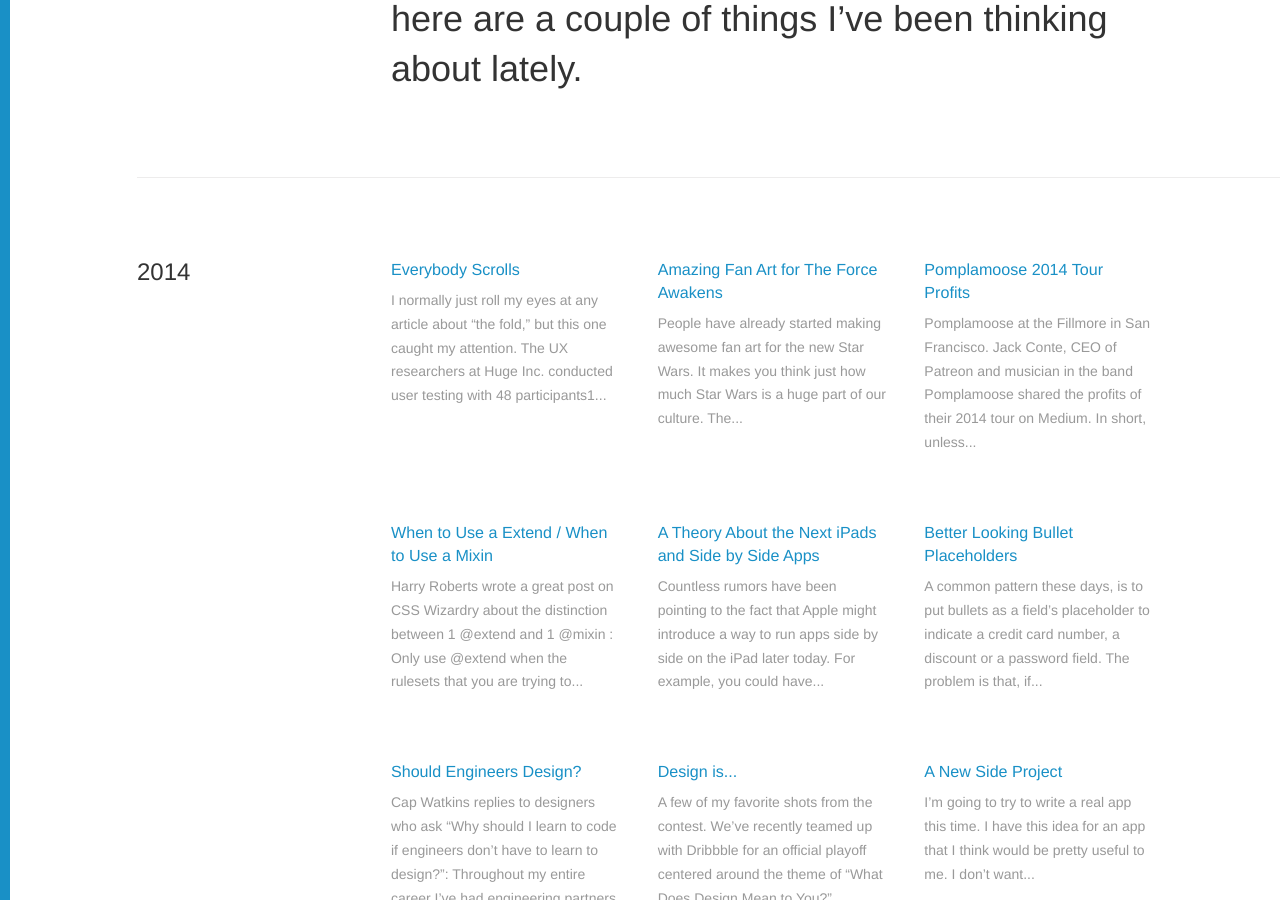
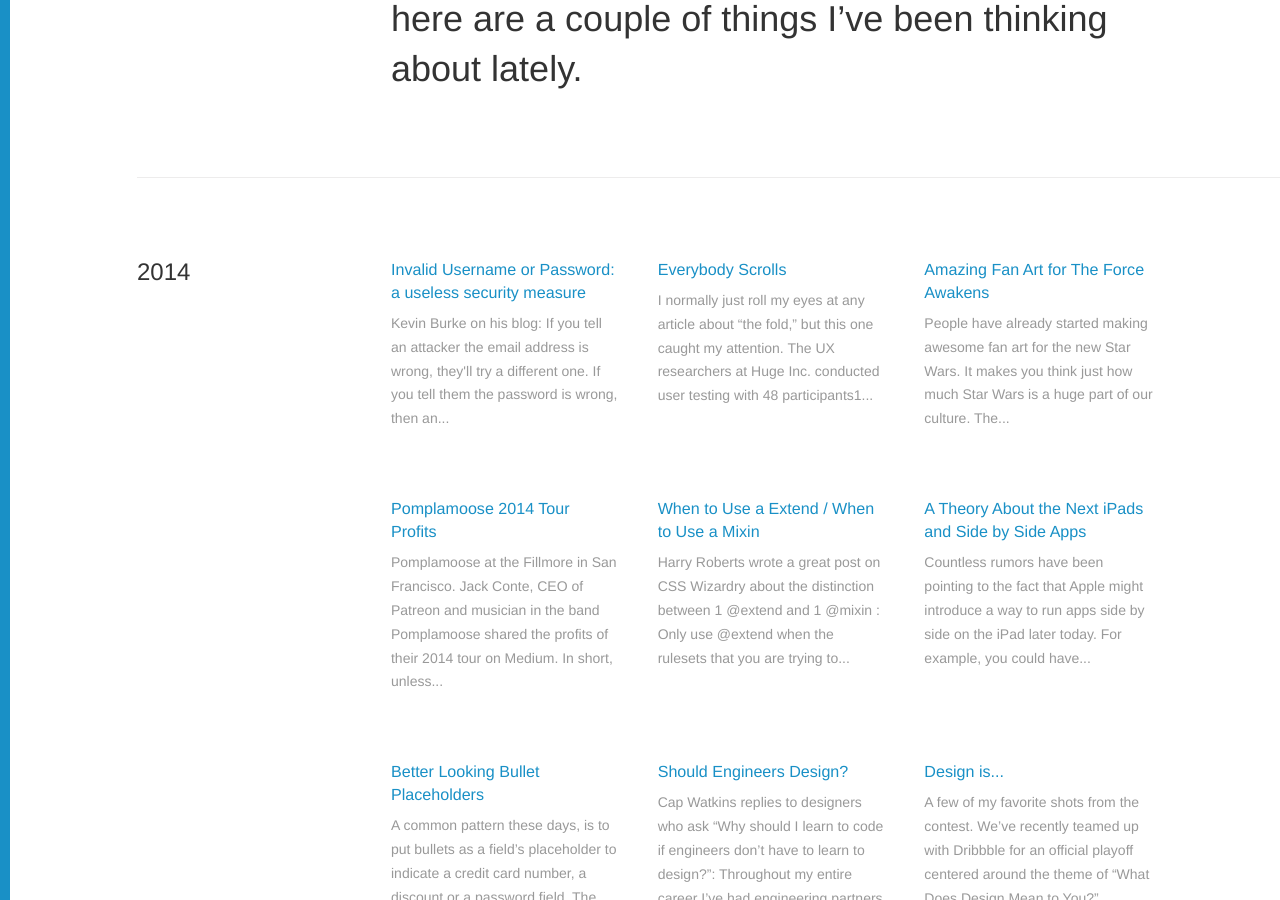
Before and after one commit to vernalkick/kevinclark, a Jekyll site: the page built from articles/index.html, in a window 1280 px wide and 900 px high, scrolled down 503 px. Built offline with Jekyll 4.4.1, drawn with Linux system fonts in a browser that asks for light colours; nearby versions of some CDN libraries.

Commit message:
[New Post] Invalid username/password

```diff
--- /dev/null
+++ b/_posts/2014-12-07-invalid-username-or-password-a-useless-security-measure.md
@@ -0,0 +1,19 @@
+---
+title: "Invalid Username or Password: a useless security measure"
+tags:
+date: 2014-12-07 16:27:39 +05:00
+---
+
+[Kevin Burke on his blog][blog-post]:
+
+<blockquote>
+  <p>If you tell an attacker the email address is wrong, they'll try a different one. If you tell them the password is wrong, then an attacker knows that the username is correct, and can go on to try a bunch of passwords for that username until they hit the right one. So sites won't tell you which one is wrong, to try and avoid the information disclosure.</p>
+
+  <p>Unfortunately <strong>this assumes that there's no other way for an attacker to discover whether a username/email address is registered for a service.</strong> This assumption is incorrect.</p>
+
+  <p>99.9% of websites on the Internet will only let you create one account for each email address. So if you want to see if an email address has an account, <strong>try signing up for a new account with the same email address.</strong></p>
+</blockquote>
+
+I've personally always hated this. Shouldn't we try to communicate as clearly as possible to our users? Most people have multiple email addresses and it's easy to forget which one you use for which service. If it doesn't really make things more secure then I don't see why anyone should continue doing this.
+
+[blog-post]: https://kev.inburke.com/kevin/invalid-username-or-password-useless/
```
Also changed, not shown: _posts/2014-12-07-everybody-scrolls.md (+1 -0 lines).
